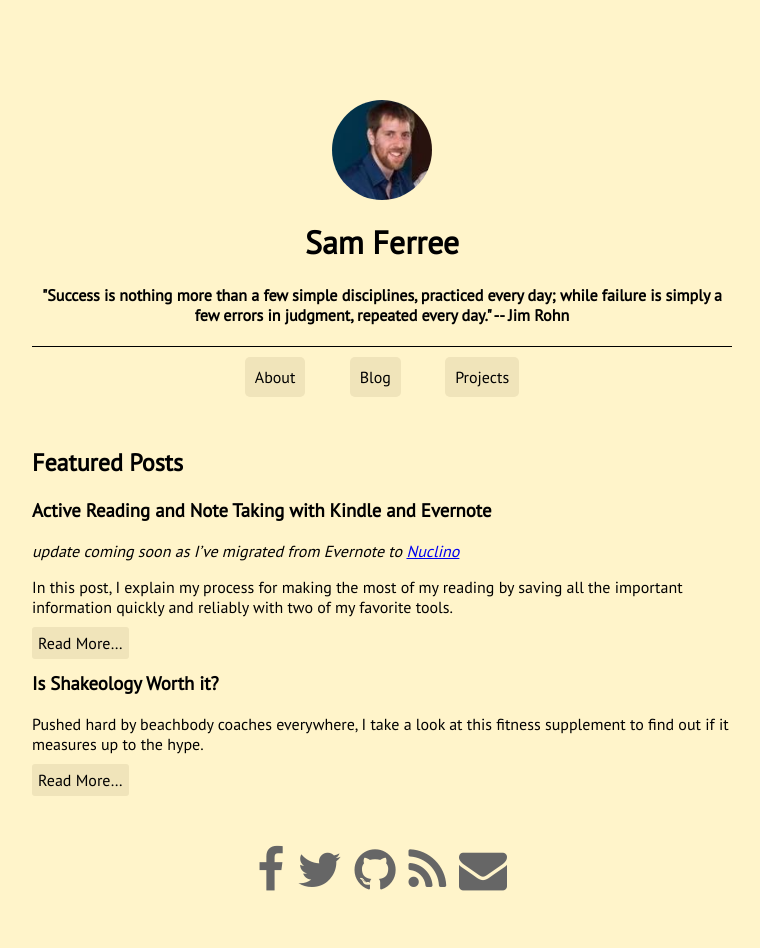
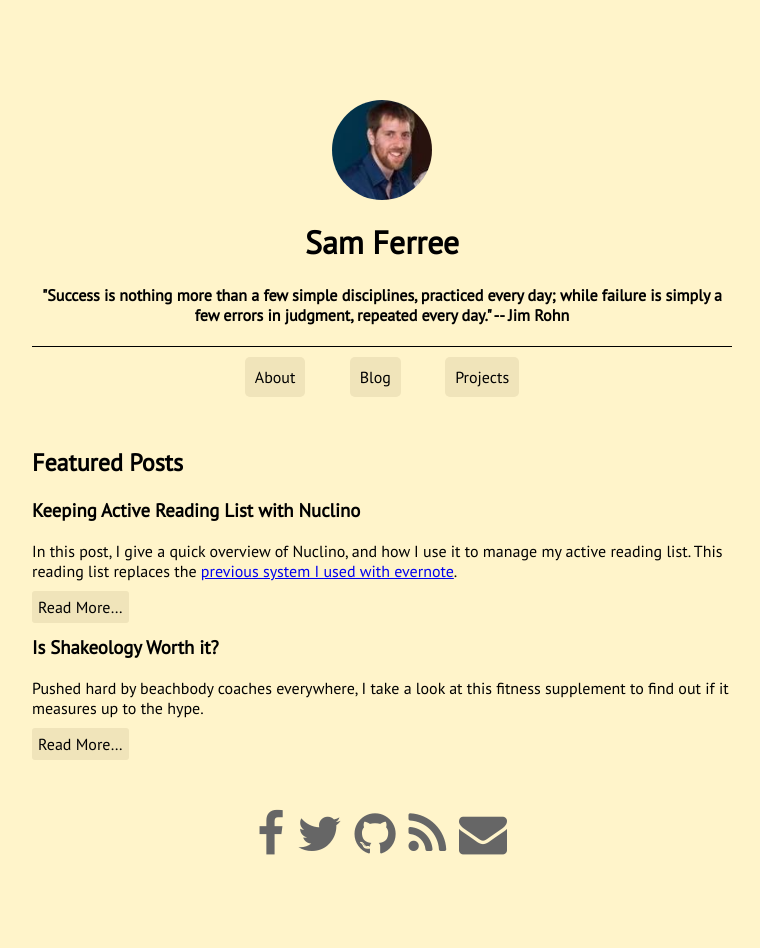
Before and after one commit to CzechsMix/czechsmix.github.io, a Jekyll site: the page built from index.md, in a window 1280 px wide. Shown: the whole page, without its empty margins (258-1018 px from the left). Built offline with Jekyll 4.4.1, drawn with Linux system fonts in a browser that asks for light colours; nearby versions of some CDN libraries; our own code applies the rules of GitHub Pages for plain Markdown files; after the commit the page ends 912 px from its top, so only the background shows below that.

Commit message:
post about nuclino reading list

```diff
--- a/index.md
+++ b/index.md
@@ -4,12 +4,12 @@ layout: default
 
 ## Featured Posts
 
-### Active Reading and Note Taking with Kindle and Evernote
-*update coming soon as I've migrated from Evernote to [Nuclino](http://nuclino.com)*
+### Keeping Active Reading List with Nuclino
 
-In this post, I explain my process for making the most of my reading by saving all the important information quickly and reliably with two of my favorite tools.
+In this post, I give a quick overview of Nuclino, and how I use it to manage my active reading list.
+This reading list replaces the [previous system I used with evernote](/2016/08/21/active-reading-kindle-evernote.html).
 
-<span class="more">[Read More...](/2016/08/21/active-reading-kindle-evernote.html)</span>
+<span class="more">[Read More...](/2017/11/06/nuclino-reading-list.html)</span>
 
 ### Is Shakeology Worth it?
 
```
Also changed, not shown: _posts/2017-11-6-nuclino-reading-list.md (added, +67 -0 lines), img/2017/nuclino-reading-list/nuclino_add_item.png (added), img/2017/nuclino-reading-list/nuclino_meta_cluster.PNG (added), img/2017/nuclino-reading-list/nuclino_reading_kanban.PNG (added), img/2017/nuclino-reading-list/nuclino_structure.PNG (added).
